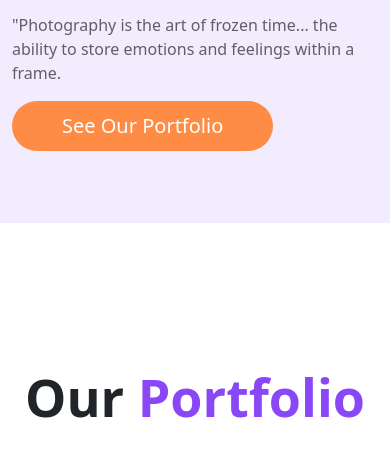
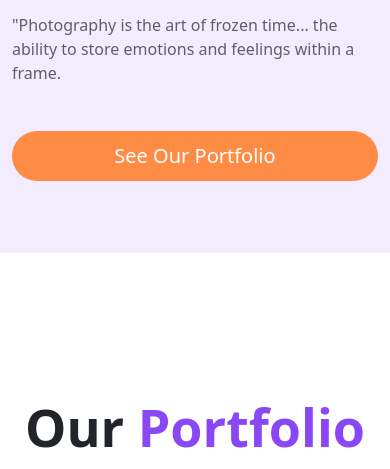
Before and after one commit to noob-minhaj/any, a plain HTML site: page index.html in a window 390 px wide. Shown: the part 1699-2168 px from the top of the page. Drawn offline with nearby package versions, Linux system fonts and the light colour scheme.

Commit message:
Update index.html for about us button issues

```diff
--- a/index.html
+++ b/index.html
@@ -137,6 +137,19 @@
     </style>
 
     <!-- moment style end -->
+
+    <!-- about us style start -->
+
+    <style>
+        @media (max-width: 768px) {
+            .ntb {
+                margin-top: 30px;
+                width: 100%;
+            }
+        }
+    </style>
+
+    <!-- about us style end -->
 
     <!-- Portfolio style start -->
 
@@ -721,7 +734,7 @@
 
                     <button
                         style="background-color:#FE8C45;border: none; border-radius: 60px;color: white;padding: 10px; padding-left: 50px;padding-right: 50px;"
-                        class="btn btn-lg">
+                        class="btn btn-lg ntb">
                         See Our Portfolio
                     </button>
 
```
